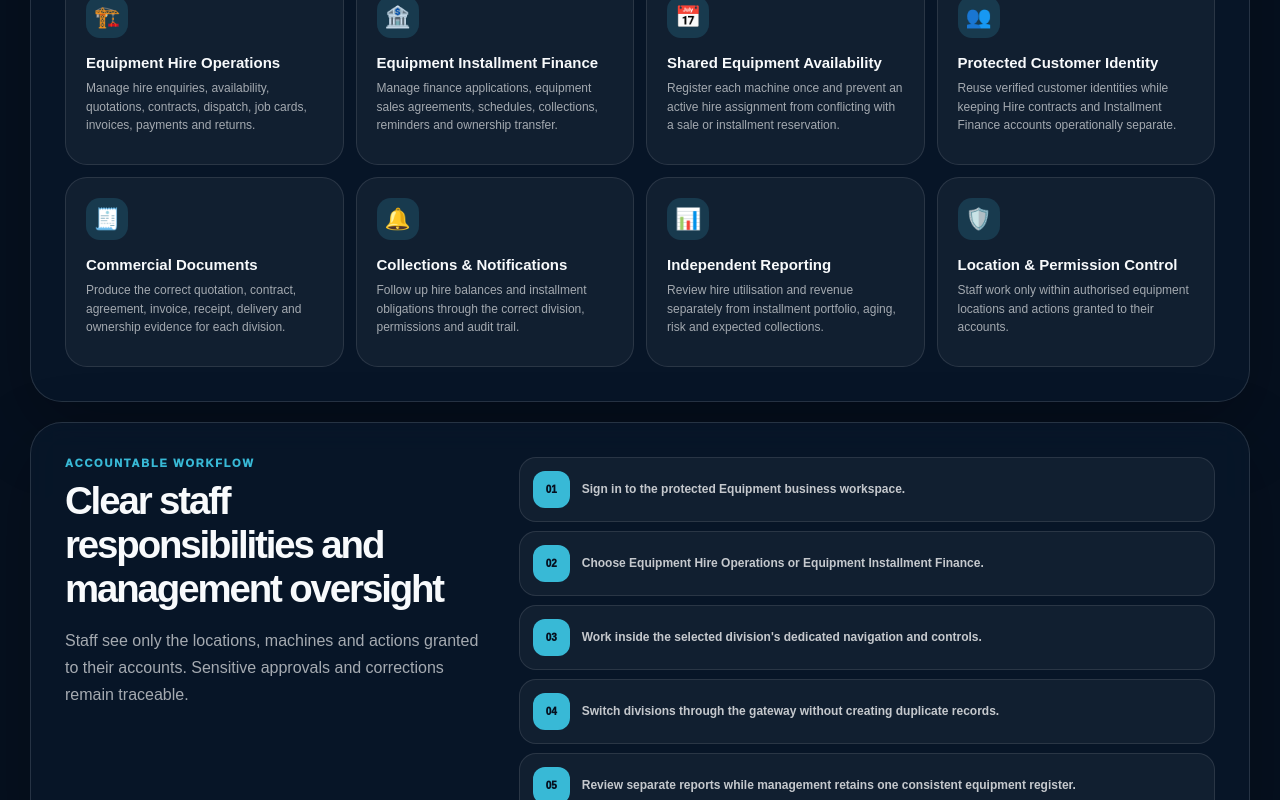
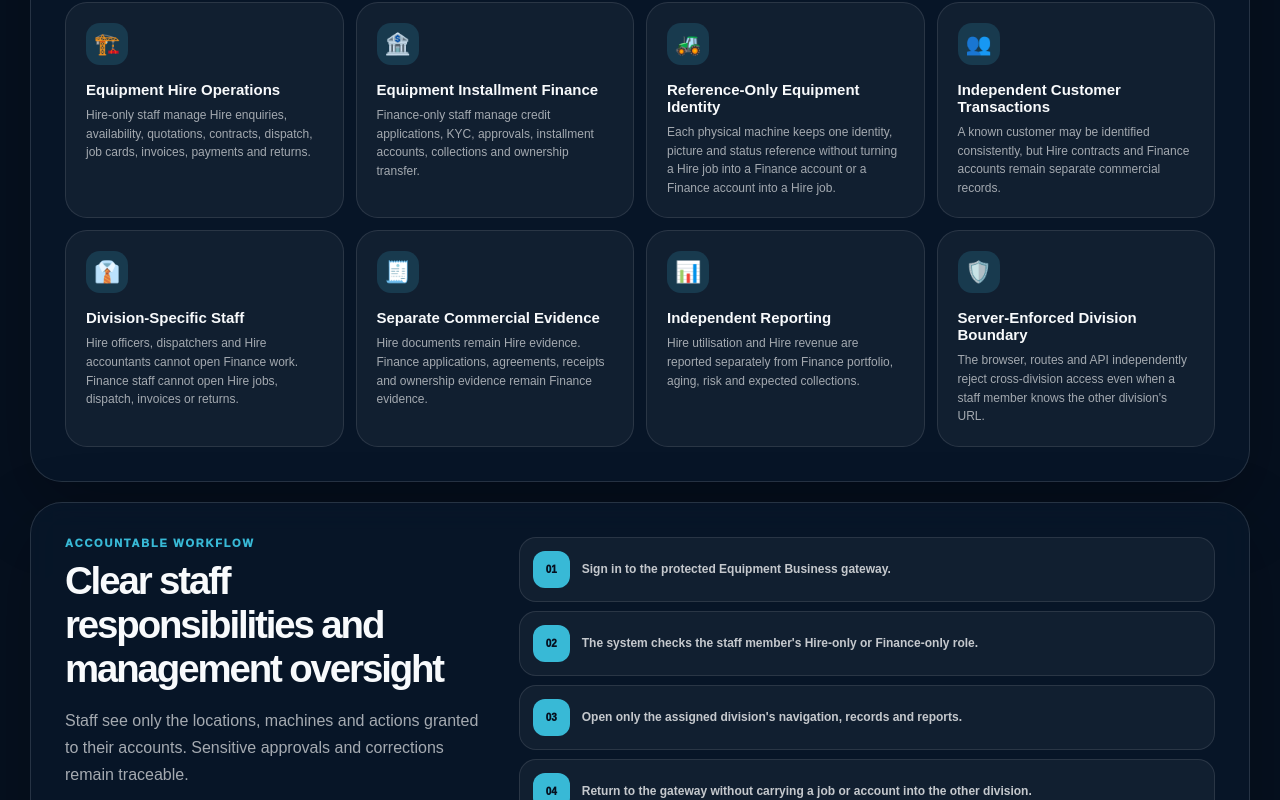
Before and after one commit to Eugene999B/chalin03-system-2, a React (Vite) app in the folder frontend/: page /equipment-hire in a window 1280 px wide. Shown: the part 960-1760 px from the top of the page. Built offline with nearby package versions, Linux system fonts and the light colour scheme; no server answers.

Commit message:
Clarify hard Equipment division separation at login

```diff
--- a/frontend/src/data/businessWorkspaces.js
+++ b/frontend/src/data/businessWorkspaces.js
@@ -105,73 +105,73 @@ export const businessWorkspaces = [
     statusTone: "live",
     openRoute: "/equipment-hire",
     requiresBranch: false,
-    loginContextTitle: "Choose Hire or Installment Finance",
+    loginContextTitle: "Open Your Assigned Equipment Division",
     loginContextMessage:
-      "Sign in once, then choose the independent Equipment Hire Operations or Equipment Installment Finance division. Both use the same protected customer, machine and location foundation without mixing their workflows.",
+      "Sign in once, then the gateway checks the staff member's assigned division. Hire employees open only Equipment Hire Operations. Finance employees open only Equipment Installment Finance. Ordinary staff roles cannot work in both.",
     rolloutMessage:
-      "The Equipment business gateway is ready. Log in and choose Hire Operations or Installment Finance.",
+      "The Equipment gateway is ready. Log in to open only the division assigned to your staff role.",
     description:
-      "Two independent divisions for equipment hiring and installment-finance operations.",
+      "Two hard-separated staff divisions for equipment hiring and installment-finance operations.",
     accent: "blue",
-    headline: "Choose the right equipment division for every customer journey.",
+    headline: "Keep every Hire job and every Finance account in its own division.",
     summary:
-      "Equipment Hire manages quotations, contracts, dispatch, work, invoicing and returns. Equipment Installment Finance manages applications, agreements, scheduled payments, collections and ownership. Machines, customers and authorised locations remain consistent underneath both divisions.",
+      "Equipment Hire owns Hire enquiries, Hire quotations, Hire contracts, dispatch, job cards, Hire invoices and returns. Equipment Installment Finance owns credit applications, KYC, approvals, installment accounts, collections and ownership. A reference-only equipment identity may be recognised by both divisions, but their staff work, documents, balances and audit actions never merge.",
     modules: [
       {
         icon: "🏗️",
         title: "Equipment Hire Operations",
         description:
-          "Manage hire enquiries, availability, quotations, contracts, dispatch, job cards, invoices, payments and returns.",
+          "Hire-only staff manage Hire enquiries, availability, quotations, contracts, dispatch, job cards, invoices, payments and returns.",
       },
       {
         icon: "🏦",
         title: "Equipment Installment Finance",
         description:
-          "Manage finance applications, equipment sales agreements, schedules, collections, reminders and ownership transfer.",
+          "Finance-only staff manage credit applications, KYC, approvals, installment accounts, collections and ownership transfer.",
       },
       {
-        icon: "📅",
-        title: "Shared Equipment Availability",
+        icon: "🚜",
+        title: "Reference-Only Equipment Identity",
         description:
-          "Register each machine once and prevent an active hire assignment from conflicting with a sale or installment reservation.",
+          "Each physical machine keeps one identity, picture and status reference without turning a Hire job into a Finance account or a Finance account into a Hire job.",
       },
       {
         icon: "👥",
-        title: "Protected Customer Identity",
+        title: "Independent Customer Transactions",
         description:
-          "Reuse verified customer identities while keeping Hire contracts and Installment Finance accounts operationally separate.",
+          "A known customer may be identified consistently, but Hire contracts and Finance accounts remain separate commercial records.",
+      },
+      {
+        icon: "👔",
+        title: "Division-Specific Staff",
+        description:
+          "Hire officers, dispatchers and Hire accountants cannot open Finance work. Finance staff cannot open Hire jobs, dispatch, invoices or returns.",
       },
       {
         icon: "🧾",
-        title: "Commercial Documents",
+        title: "Separate Commercial Evidence",
         description:
-          "Produce the correct quotation, contract, agreement, invoice, receipt, delivery and ownership evidence for each division.",
-      },
-      {
-        icon: "🔔",
-        title: "Collections & Notifications",
-        description:
-          "Follow up hire balances and installment obligations through the correct division, permissions and audit trail.",
+          "Hire documents remain Hire evidence. Finance applications, agreements, receipts and ownership evidence remain Finance evidence.",
       },
       {
         icon: "📊",
         title: "Independent Reporting",
         description:
-          "Review hire utilisation and revenue separately from installment portfolio, aging, risk and expected collections.",
+          "Hire utilisation and Hire revenue are reported separately from Finance portfolio, aging, risk and expected collections.",
       },
       {
         icon: "🛡️",
-        title: "Location & Permission Control",
+        title: "Server-Enforced Division Boundary",
         description:
-          "Staff work only within authorised equipment locations and actions granted to their accounts.",
+          "The browser, routes and API independently reject cross-division access even when a staff member knows the other division's URL.",
       },
     ],
     workflow: [
-      "Sign in to the protected Equipment business workspace.",
-      "Choose Equipment Hire Operations or Equipment Installment Finance.",
-      "Work inside the selected division's dedicated navigation and controls.",
-      "Switch divisions through the gateway without creating duplicate records.",
-      "Review separate reports while management retains one consistent equipment register.",
+      "Sign in to the protected Equipment Business gateway.",
+      "The system checks the staff member's Hire-only or Finance-only role.",
+      "Open only the assigned division's navigation, records and reports.",
+      "Return to the gateway without carrying a job or account into the other division.",
+      "The protected System Administrator remains the only account allowed to supervise both divisions.",
     ],
   },
 ];
```
